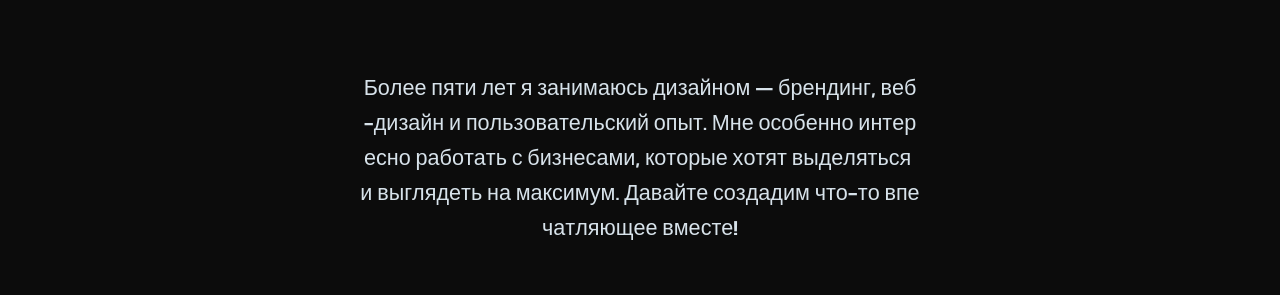
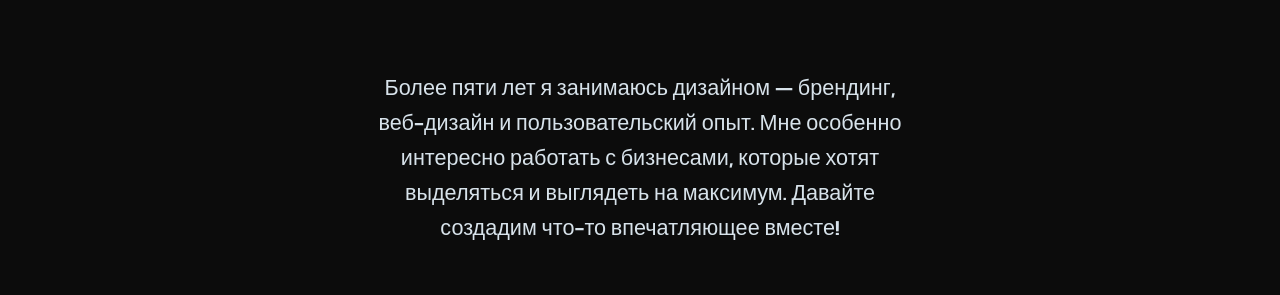
Before and after one commit to coderrrcoffee/my-portfolio, a React (Vite) app: page / in a window 1280 px wide. Shown: the part 275-570 px from the top of the page. Built offline with nearby package versions, Linux system fonts and the light colour scheme.

Commit message:
Fix character reveal: inline spans (no mid-word breaks, no doubling)

```diff
--- a/src/components/AboutMe.tsx
+++ b/src/components/AboutMe.tsx
@@ -32,6 +32,10 @@ const CORNERS = [
   }
 ]
 
+/**
+ * Один символ. Держим его inline (без inline-block), чтобы браузер не переносил
+ * строки посреди слов — переносы остаются только по пробелам.
+ */
 function Char({
   char,
   index,
@@ -46,16 +50,8 @@ function Char({
   const start = Math.max(0, index / total - 0.1)
   const end = Math.min(1, index / total + 0.05)
   const opacity = useTransform(progress, [start, end], [0.2, 1])
-  const display = char === ' ' ? '\u00A0' : char
 
-  return (
-    <span style={{ position: 'relative', display: 'inline-block' }}>
-      <span style={{ opacity: 0 }} aria-hidden="true">
-        {display}
-      </span>
-      <motion.span style={{ position: 'absolute', left: 0, top: 0, opacity }}>{display}</motion.span>
-    </span>
-  )
+  return <motion.span style={{ opacity }}>{char}</motion.span>
 }
 
 export default function AboutMe() {
@@ -103,9 +99,13 @@ export default function AboutMe() {
             className="text-center font-medium leading-relaxed"
             style={{ color: '#D7E2EA', maxWidth: 560, fontSize: 'clamp(1rem, 2vw, 1.35rem)' }}
           >
-            {chars.map((c, i) => (
-              <Char key={i} char={c} index={i} total={chars.length} progress={scrollYProgress} />
-            ))}
+            {chars.map((c, i) =>
+              c === ' ' ? (
+                ' '
+              ) : (
+                <Char key={i} char={c} index={i} total={chars.length} progress={scrollYProgress} />
+              )
+            )}
           </p>
         </div>
 
```
